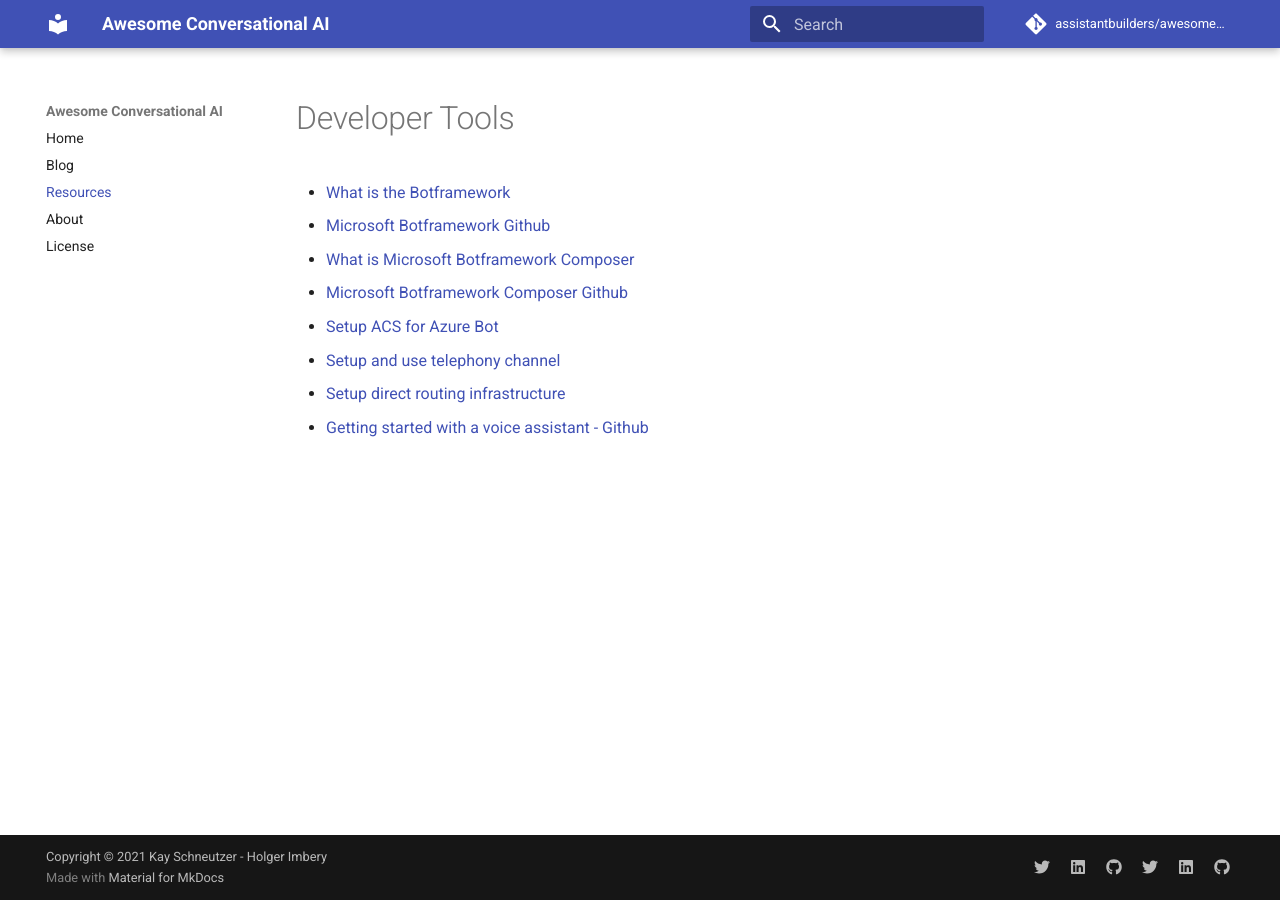
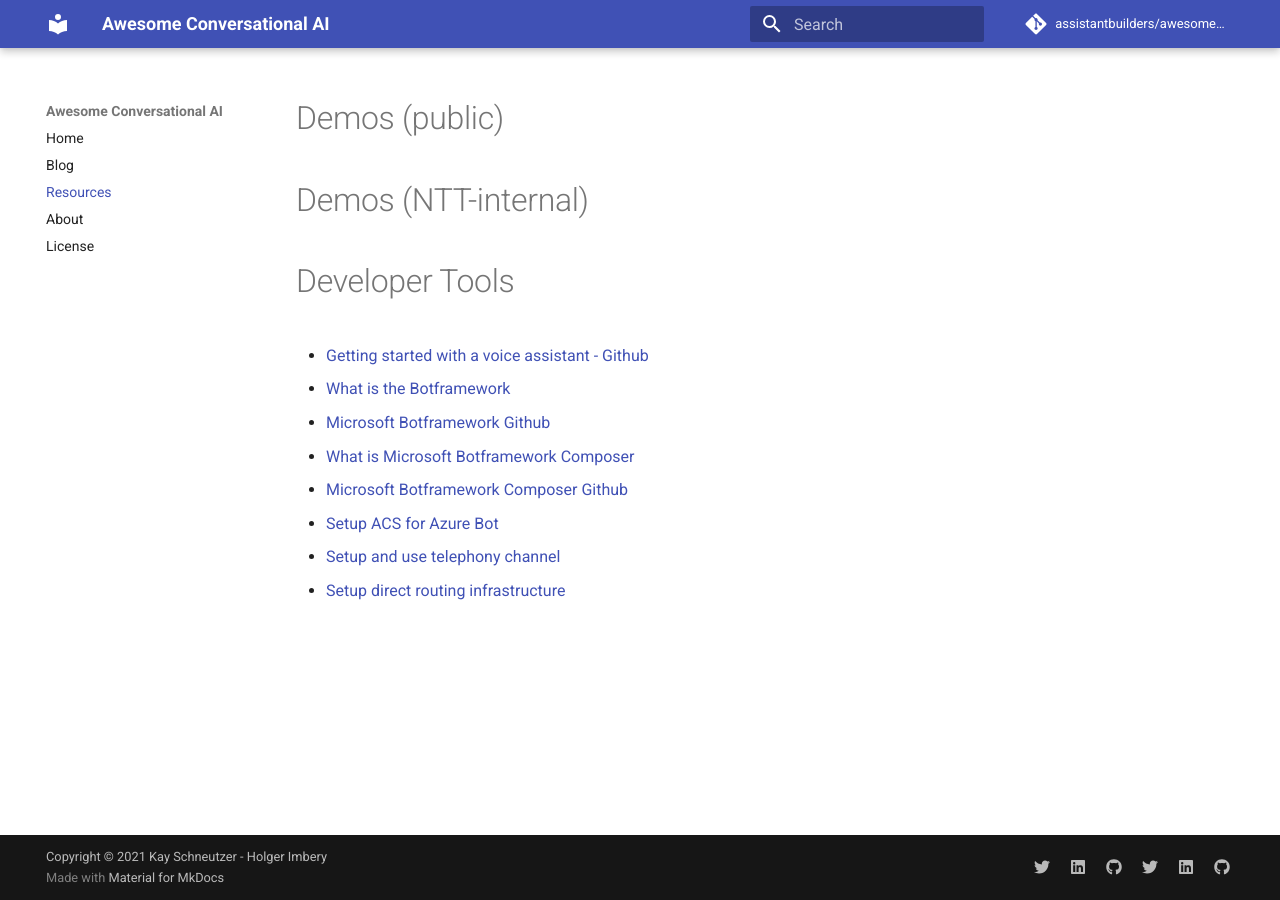
Before and after one commit to assistantbuilders/awesome-conversational-ai, an MkDocs documentation site: the page built from docs/resources.md, in a window 1280 px wide. Built offline with MkDocs 1.6.1 and Material for MkDocs 9.7.7, drawn with Linux system fonts in a browser that asks for light colours; comment, search, counter and statistics services are not loaded.

Commit message:
Update resources.md

```diff
--- a/docs/resources.md
+++ b/docs/resources.md
@@ -1,4 +1,11 @@
+# Demos (public)
+[]()
+[]()
+# Demos (NTT-internal)
+[]()
+[]()
 # Developer Tools
+- [Getting started with a voice assistant - Github](https://github.com/assistantbuilders/ABVoiceAssistant)
 - [What is the Botframework](https://docs.microsoft.com/en-gb/azure/bot-service/bot-service-overview?view=azure-bot-service-4.0)
 - [Microsoft Botframework Github](https://github.com/Microsoft/botframework-sdk)
 - [What is Microsoft Botframework Composer](https://docs.microsoft.com/en-us/composer/introduction?tabs=v2x)
```
Also changed, not shown: other parts of docs/resources.md (+0 -1 lines).
